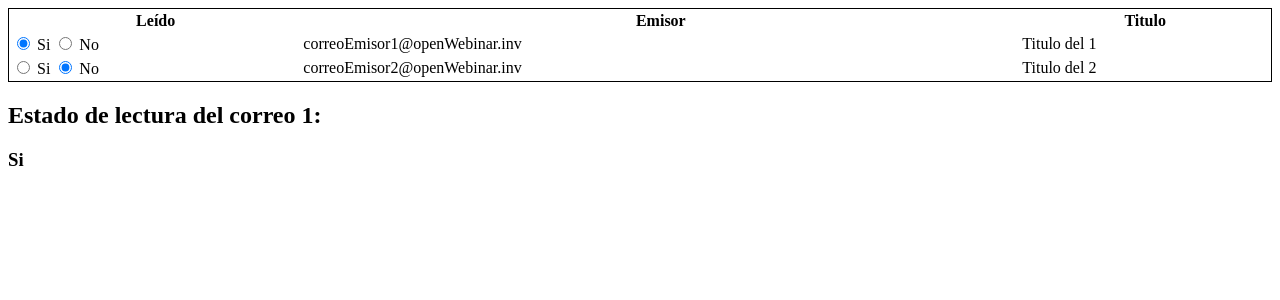
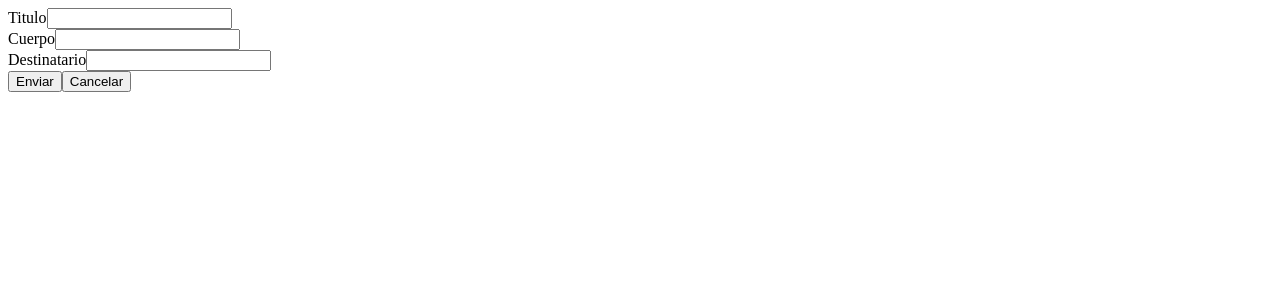
Before and after one commit to claralv/CursoAngular, an Angular app: page / in a window 1280 px wide. Shown: the top 300 px of the page. Built offline with nearby package versions, Linux system fonts and the light colour scheme.

Commit message:
creacion del ReactiveForm

```diff
--- a/src/app/Components/lista-correos/lista-correos.component.html
+++ b/src/app/Components/lista-correos/lista-correos.component.html
@@ -1,4 +1,4 @@
-<table style="width: 100%; border: 1px solid black;">
+dir<table style="width: 100%; border: 1px solid black;">
     <tr>
         <th>Leído</th>
         <th>Emisor</th>
--- a/src/app/app.component.html
+++ b/src/app/app.component.html
@@ -1,2 +1,2 @@
 <router-outlet></router-outlet>
-<app-lista-correos></app-lista-correos>
+<app-nuevo-correo></app-nuevo-correo>
--- /dev/null
+++ b/src/app/nuevo-correo/nuevo-correo.component.html
@@ -0,0 +1,35 @@
+<form [formGroup]="nuevoCorreo" (ngSubmit)="onSubmit()">
+    <div>
+      <div>
+        <label>Titulo</label>
+        <input type="text" formControlName="titulo" />
+        <div *ngIf="submitted && formulario.titulo.errors">
+          <div>El título: </div>
+          <div *ngIf="formulario.titulo.errors.required">No puede estar vacio</div>
+          <div *ngIf="formulario.titulo.errors.minlength">Deber contener más de 3 carácteres</div>
+        </div>
+      </div>
+      <div>
+        <label>Cuerpo</label>
+        <input type="text" formControlName="cuerpo" />
+        <div *ngIf="submitted && formulario.cuerpo.errors">
+          <div>El cuerpo: </div>
+          <div *ngIf="formulario.cuerpo.errors.required">No puede estar vacio</div>
+          <div *ngIf="formulario.cuerpo.errors.minlength">Deber contener más de 10 carácteres</div>
+        </div>
+      </div>
+    </div>
+    <div>
+      <label>Destinatario</label>
+      <input type="text" formControlName="destinatario" />
+      <div *ngIf="submitted && formulario.destinatario.errors">
+        <div *ngIf="formulario.destinatario.errors.required">El destinatario no puede estar vacio</div>
+        <div *ngIf="formulario.destinatario.errors.email">El destinatario debe ser un email válido</div>
+      </div>
+    </div>
+
+    <div>
+      <button>Enviar</button>
+      <button type="reset" (click)="onReset()">Cancelar</button>
+    </div>
+  </form>
--- /dev/null
+++ b/src/app/nuevo-correo/nuevo-correo.component.ts
@@ -0,0 +1,46 @@
+import { Component, OnInit } from '@angular/core';
+import { FormBuilder, FormGroup, Validators } from '@angular/forms';
+
+@Component({
+  selector: 'app-nuevo-correo',
+  templateUrl: './nuevo-correo.component.html',
+  styleUrls: ['./nuevo-correo.component.scss']
+})
+export class NuevoCorreoComponent implements OnInit {
+
+  nuevoCorreo: FormGroup;
+  submitted = false;
+
+  constructor(private formBuilder: FormBuilder) { }
+
+    ngOnInit() {
+        this.nuevoCorreo = this.formBuilder.group({
+          titulo: ['', [Validators.required, Validators.minLength(3)]],
+          cuerpo: ['', [Validators.required, Validators.minLength(10)]],
+          destinatario: ['', [Validators.required, Validators.email]],
+        });
+    }
+
+    get formulario() { return this.nuevoCorreo.controls; }
+
+    onSubmit() {
+        this.submitted = true;
+
+        if (this.nuevoCorreo.invalid) {
+            return;
+        }
+
+        let correo = this.nuevoCorreo.value;
+        correo.leido= false;
+        correo.emisor= 'correoEmisor1@openWebinar.inv';
+
+        alert("Correo Enviado \nEliminamos el formulario");
+        this.onReset();
+    }
+
+    onReset() {
+        this.submitted = false;
+        this.nuevoCorreo.reset();
+    }
+
+}
```
Also changed, not shown: src/app/app.module.ts (+6 -3 lines), src/app/nuevo-correo/nuevo-correo.component.scss (added), 1 other file (tests, documents, lock files or other folders).
